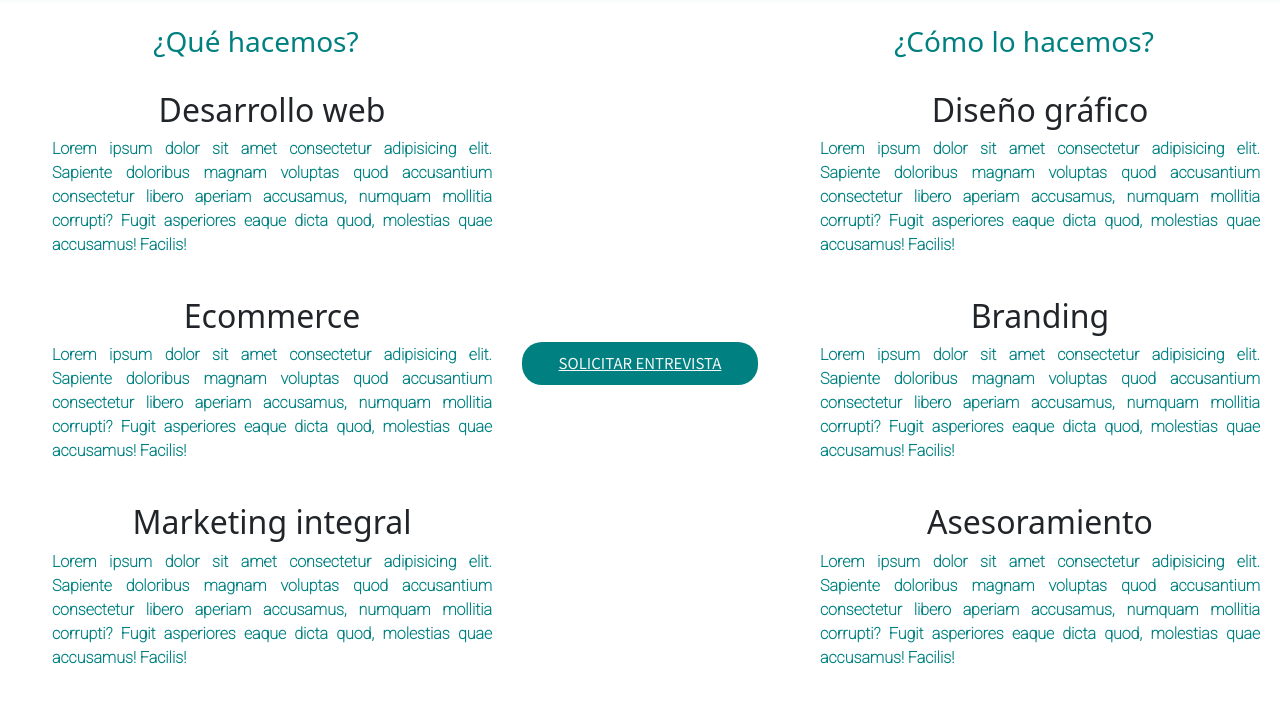
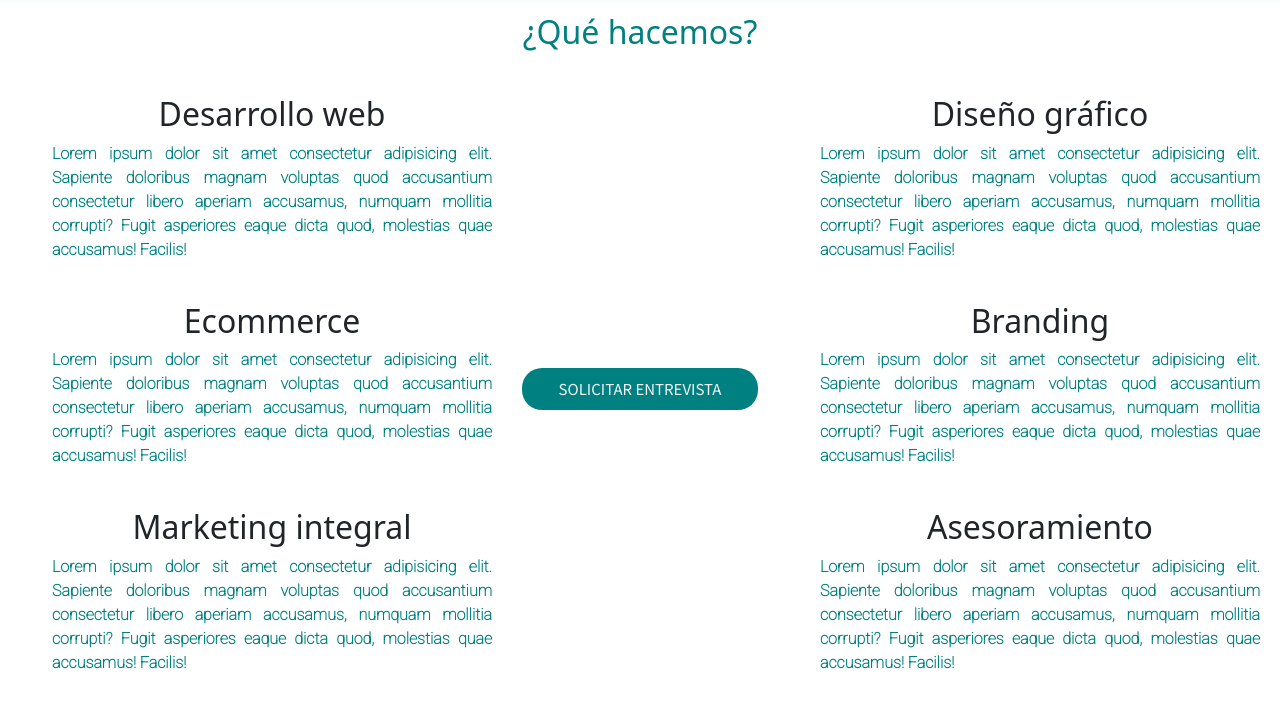
Before and after one commit to LuciaBjorklund/Portfolio, a website: page servicios.html in a window 1280 px wide. Shown: the part 81-788 px from the top of the page. Drawn offline with nearby package versions, Linux system fonts and the light colour scheme.

Commit message:
modifiqué servicios.html

```diff
--- a/scss/componentes/_servicios.scss
+++ b/scss/componentes/_servicios.scss
@@ -51,9 +51,20 @@
     padding: 10px;
     margin: 10px;
     text-align: center;
+    text-decoration: none;
+    transition: all 1s;
 
     &:hover {
-        font-size: 18px;
+        font-size: 16px;
+        background-color: nth($colores, 8);
+        color: nth($colores, 1);
     }
 
 }
+
+.queHacemos {
+    @extend %Flexbox;
+    font-size: xx-large;
+    margin-top: 8px;
+    margin-bottom: 0px;
+}
--- a/servicios.html
+++ b/servicios.html
@@ -66,10 +66,10 @@
     </header>
     <!-- Fin NavBar Bootstrap -->
 
+    <h3 class="queHacemos">¿Qué hacemos?</h3>
+
     <div class="servicios-container">
         <section class="section-servicios">
-            <h3>¿Qué hacemos?</h3>
-
             <ul>
                 <li>
                     <img src="" alt="">
@@ -100,7 +100,6 @@
 
 
         <section class="section-servicios">
-            <h3>¿Cómo lo hacemos?</h3>
 
         </ul>
         <ul>
```
Also changed, not shown: css/style.css, 1 other file.
